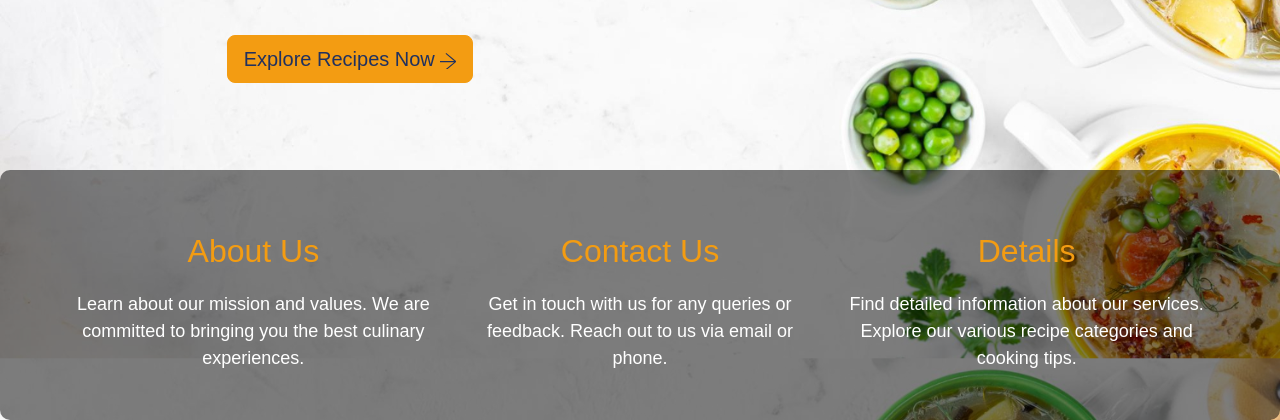
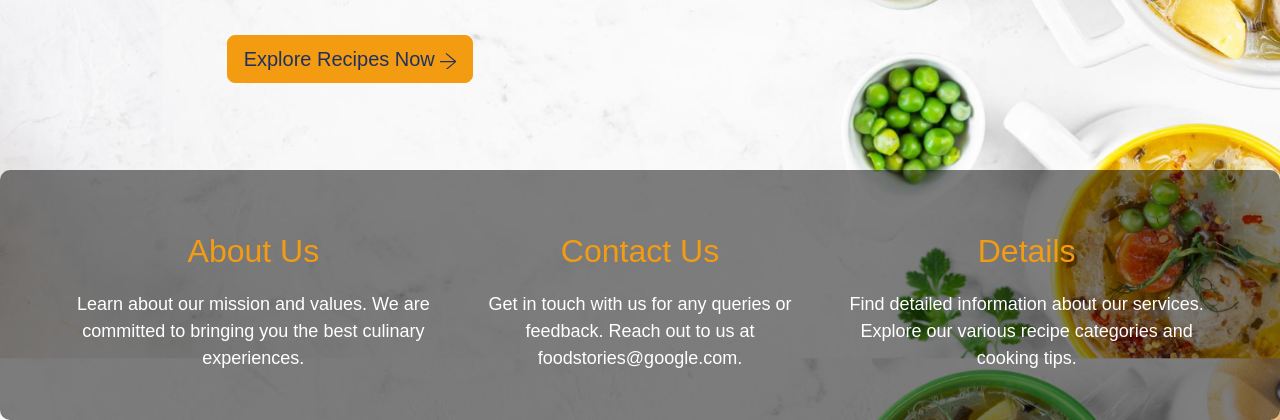
Before and after one commit to sujanps2003/FoodStories, a Django app: page / in a window 1280 px wide. Shown: the part 495-915 px from the top of the page. Run offline with Django 5.2, Linux system fonts and the light colour scheme; some libraries are stand-ins or nearby versions.

Commit message:
added extra features

```diff
--- a/hello/Templates/landing.html
+++ b/hello/Templates/landing.html
@@ -7,18 +7,14 @@
         body {
             font-family: Arial, sans-serif;
             background-image: url('../../media/home.jpg');
-            /* Set the background image for the entire page */
             background-size: cover;
             background-position: center;
             background-attachment: fixed;
-            /* Ensures the background image stays fixed */
             color: #fff;
-            /* Ensures text is visible against the background image */
         }
 
         .navbar {
             background-color: rgba(56, 76, 133, 0.9);
-            /* Semi-transparent background */
             box-shadow: 0 4px 8px rgba(0, 0, 0, 0.1);
         }
 
@@ -29,11 +25,8 @@
 
         .hero-section {
             padding: 180px 0 60px;
-            /* Adjusted padding: top 180px, bottom 60px */
             text-align: center;
-            /* background-color: rgba(0, 0, 0, 0.5); Semi-transparent background for better text readability */
             border-radius: 10px;
-            /* Optional: rounded corners for hero section */
             margin-top: 20px;
         }
 
@@ -58,9 +51,7 @@
 
         .info-section {
             background-color: rgba(0, 0, 0, 0.5);
-            /* Semi-transparent background for readability */
             padding: 10px 20px;
-            /* Adjusted padding: top and bottom 40px, left and right 20px */
             border-radius: 10px;
             margin-top: 20px;
         }
@@ -120,7 +111,6 @@
                         </svg></a>
                 </div>
                 <div class="col-lg-6">
-                    <!-- Empty column for spacing or additional content -->
                 </div>
             </div>
         </div>
@@ -137,7 +127,8 @@
                 </div>
                 <div class="col-md-4">
                     <h2>Contact Us</h2>
-                    <p>Get in touch with us for any queries or feedback. Reach out to us via email or phone.</p>
+                    <p>Get in touch with us for any queries or feedback. Reach out to us at
+                        foodstories@google.com.</p>
                 </div>
                 <div class="col-md-4">
                     <h2>Details</h2>
--- a/hello/Templates/receipes.html
+++ b/hello/Templates/receipes.html
@@ -1,6 +1,9 @@
 {% extends "navbar.html" %}
 {% block start %}
 <div class="container mt-5">
+    {% if user.is_authenticated %}
+    <h2 style="text-align: center; color:#384c85;"> Welcome, {{user.username}} </h2><br>
+    {%endif%}
     <h2 class="mb-4" style="color:#20315f;">Our Most Popular Recipes, Ever</h2>
     <div class="row mt-5">
         {% for receipe in receipes %}
```
Also changed, not shown: hello/Templates/navbar.html (+0 -11 lines), db.sqlite3.
